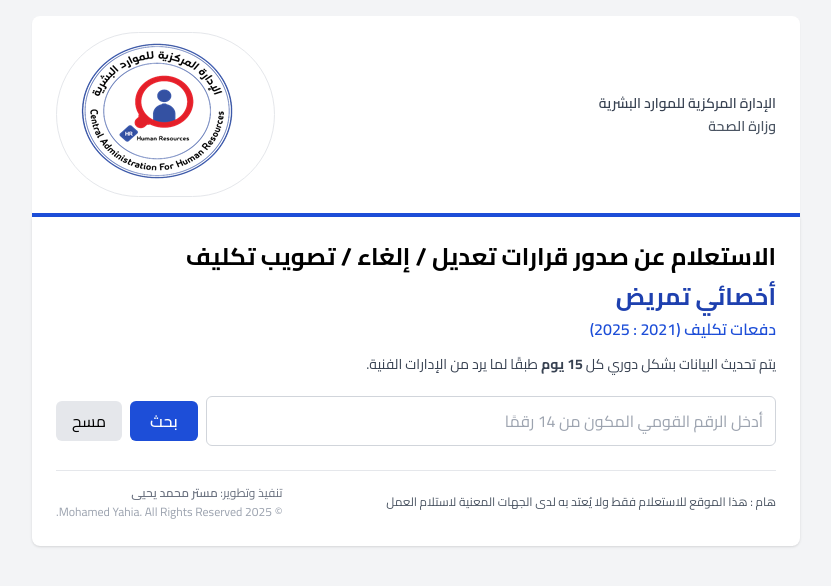
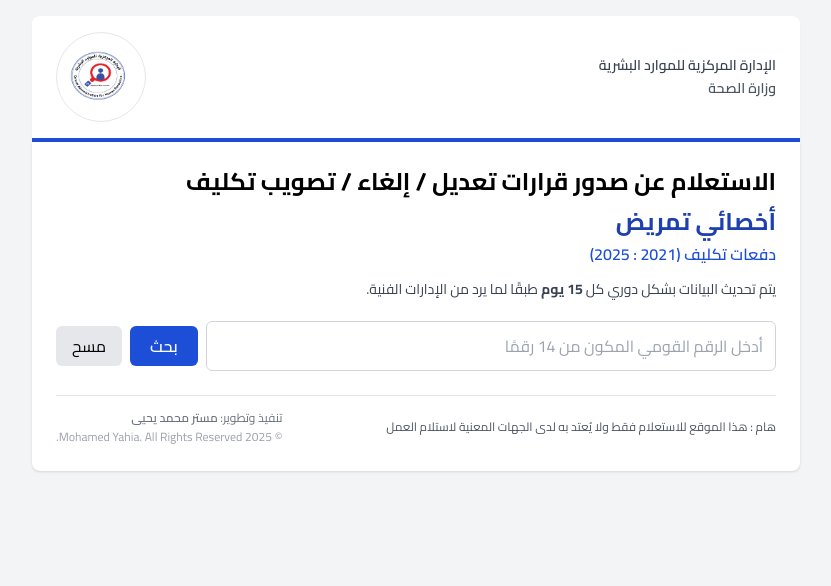
Before and after one commit to mohamedyahia3050-glitch/ncc, a plain HTML site: page index.html in a window 1280 px wide. Shown: the whole page, without its empty margins (224-1055 px from the left). Drawn offline with nearby package versions, Linux system fonts and the light colour scheme.

Commit message:
Update index.html

```diff
--- a/index.html
+++ b/index.html
@@ -29,10 +29,10 @@
         <!-- شمال (مكان شعار مستقبلاً) -->
         <div class="flex items-center">
   <img
-    src="./logo.png"
-    alt="شعار الجهة"
-    class="h-25 w-25 object-contain rounded-full border border-gray-200 bg-white p-2"
-  />
+  src="./logo.png"
+  alt="شعار الجهة"
+  class="h-[90px] w-[90px] object-contain rounded-full border border-gray-200 bg-white p-2"
+/>
 </div>
 
       </div>
```
